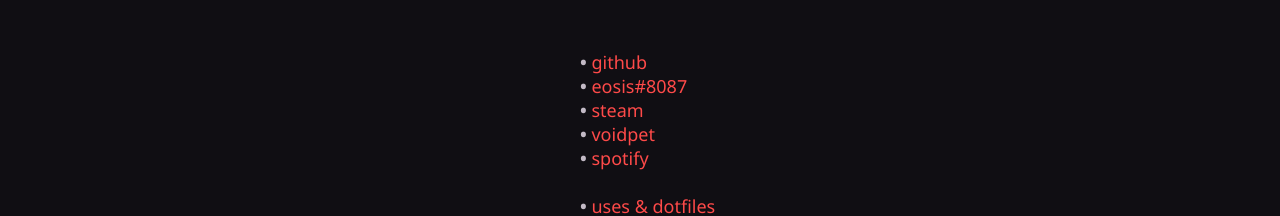
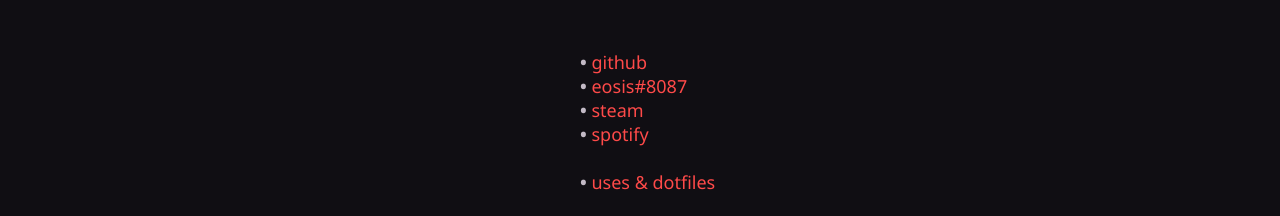
Before and after one commit to EosisWasTaken/eosis.codes, a plain HTML site: page index.html in a window 1280 px wide. Shown: the part 588-804 px from the top of the page. Drawn offline with Linux system fonts and the light colour scheme.

Commit message:
Removed voidpet link

```diff
--- a/index.html
+++ b/index.html
@@ -29,7 +29,6 @@
 			<li> <a href="https://github.com/EosisWasTaken">github</a> </li>
 			<li> <a href="https://discordapp.com/users/290482004435271680">eosis#8087</a> </li>
 			<li> <a href="https://steamcommunity.com/id/EosisWasTaken">steam</a> </li>
-			<li> <a href="https://voidpet.com/Eosis"</a>voidpet</li>
 			<li> <a href="https://open.spotify.com/user/du83zonz14rlhsay0ik243m75?si=810105e356ee4bfd">spotify</a> </li>
         <br>
 			<li> <a href="https://github.com/EosisWasTaken/setup">uses & dotfiles<a> </li>
```
